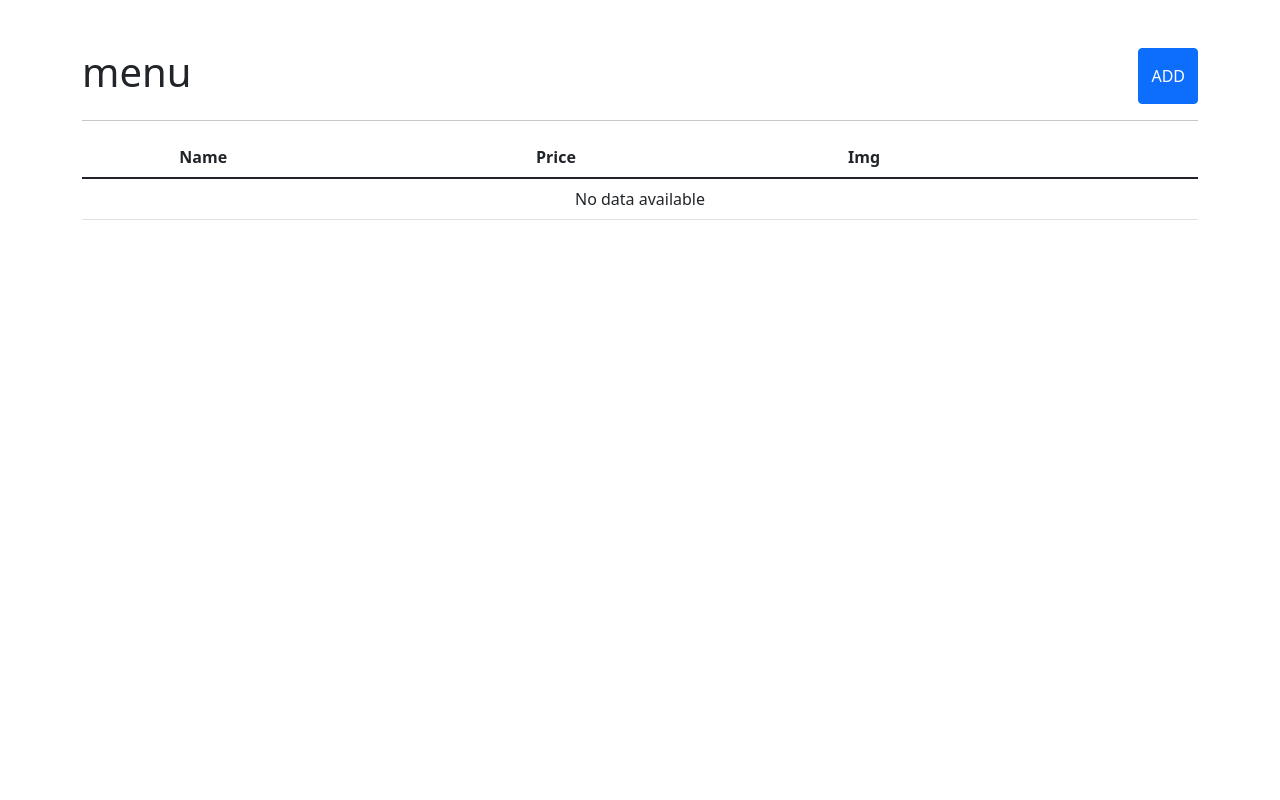
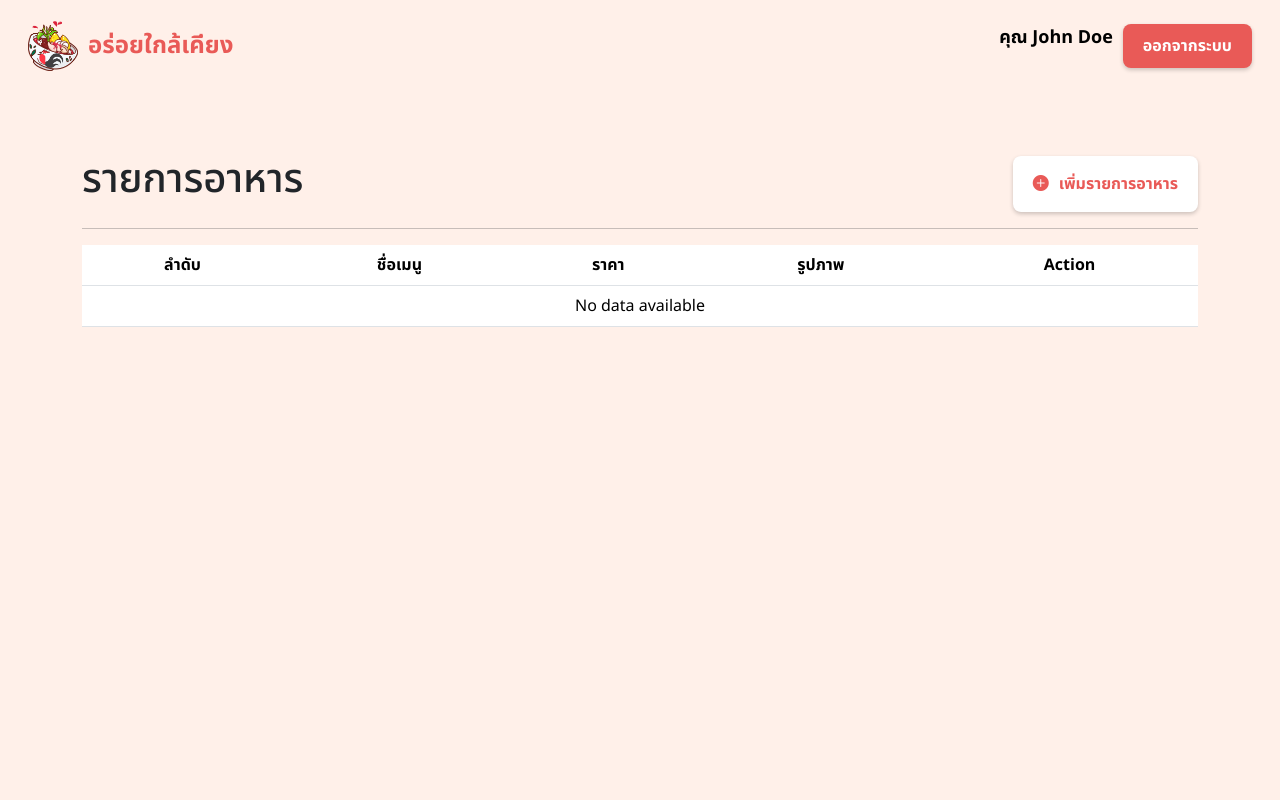
Before and after one commit to Phirakan/Food_Restaurant, a PHP site: page /Page/menu.php in a window 1280 px wide. Run offline with PHP 8.4, Linux system fonts and the light colour scheme; data that the repository does not hold is empty.

Commit message:
feat(menu) : redesign menu

```diff
--- a/Page/menu.php
+++ b/Page/menu.php
@@ -12,51 +12,88 @@
         $_SESSION['success'] = "Data has been deleted succesfully";
         header("refresh:1; url=menu.php");
     }
-
 }
 
 ?>
 
 <!DOCTYPE html>
 <html lang="en">
+
 <head>
     <meta charset="UTF-8">
     <meta name="viewport" content="width=device-width, initial-scale=1.0">
-  <title>menu</title>
+    <title>รายการอาหาร</title>
 
-  <link href="https://cdn.jsdelivr.net/npm/bootstrap@5.1.3/dist/css/bootstrap.min.css" rel="stylesheet" integrity="sha384-1BmE4kWBq78iYhFldvKuhfTAU6auU8tT94WrHftjDbrCEXSU1oBoqyl2QvZ6jIW3" crossorigin="anonymous">
+    <!-- Bootstrap -->
+    <link href="https://cdn.jsdelivr.net/npm/bootstrap@5.3.1/dist/css/bootstrap.min.css" rel="stylesheet"
+        integrity="sha384-4bw+/aepP/YC94hEpVNVgiZdgIC5+VKNBQNGCHeKRQN+PtmoHDEXuppvnDJzQIu9" crossorigin="anonymous" />
+    <!-- CSS -->
+    <link rel="stylesheet" href="../css/index.css" />
+    <link rel="stylesheet" href="../css/menu.css" />
+    <link rel="stylesheet" href="https://cdn.jsdelivr.net/npm/bootstrap-icons@1.10.5/font/bootstrap-icons.css" />
 </head>
+
 <body>
+ <!-- Navbar -->
+ <nav class="navbar navbar-expand-md navbarcustom">
+        <div class="container-fluid">
+          <a class="navbar-brand" href="index.php">
+            <img src="../assets/logo.png" alt="Logo" width="50" height="50" class="d-inline-block align-text-top" />
+            <span class="textbrand">อร่อยใกล้เคียง</span>
+          </a>
+
+          <!-- Add the hamburger menu button -->
+          <button class="navbar-toggler" type="button" data-bs-toggle="collapse" data-bs-target="#navbarNav" aria-controls="navbarNav" aria-expanded="false" aria-label="Toggle navigation">
+            <span class="navbar-toggler-icon"></span>
+          </button>
+
+          <!-- Menu Right side -->
+          <div class="collapse navbar-collapse justify-content-end" id="navbarNav">
+            <ul class="navbar-nav menunavbar">
+            <li class="nav-item">
+                <p class="text-username">คุณ John Doe</p>
+              </li>
+              <li class="nav-item">
+                <a href="page/order-menu.php" class="btn btn-order-atnav">ออกจากระบบ</a>
+              </li>
+
+            </ul>
+          </div>
+        </div>
+      </nav>
+
+    <!-- Navbar -->
 
 
+    <div class="container-fluid menu-box">
         <div class="modal fade" id="foodmodal" tabindex="-1" aria-labelledby="exampleModalLabel" aria-hidden="true">
             <div class="modal-dialog">
                 <div class="modal-content">
                     <div class="modal-header">
-            <h5 class="modal-title" id="exampleModalLabel">Add menu</h5>
+                        <h5 class="modal-title" id="exampleModalLabel">เพิ่มรายการอาหาร</h5>
                         <button type="button" class="btn-close" data-bs-dismiss="modal" aria-label="Close"></button>
                     </div>
 
                     <div class="modal-body">
                         <form action="../service/insert.php" method="post" enctype="multipart/form-data">
                             <div class="mb-3">
-                    <label for="foodname" class="col-form-label"> Name:</label>
+                                <label for="foodname" class="col-form-label">ชื่อเมนู:</label>
                                 <input type="text" required class="form-control" name="foodname">
                             </div>
                             <div class="mb-3">
-                    <label for="price" class="col-form-label">Price:</label>
+                                <label for="price" class="col-form-label">ราคา:</label>
                                 <input type="text" required class="form-control" name="price">
                             </div>
 
                             <div class="mb-3">
-                    <label for="img" class="col-form-label">Image:</label>
+                                <label for="img" class="col-form-label">รูปภาพ:</label>
                                 <input type="file" required class="form-control" id="imgInput" name="img">
                                 <img loading="lazy" width="100%" id="previewImg" alt="">
                             </div>
 
                             <div class="modal-footer">
-                    <button type="button" class="btn btn-secondary" data-bs-dismiss="modal">Close</button>
-                    <button type="submit" name="submit" class="btn btn-success">Submit</button>
+                                <button type="button" class="btn btn-secondary" data-bs-dismiss="modal">ปิด</button>
+                                <button type="submit" name="submit" class="btn btn-success">ยืนยัน</button>
                             </div>
                         </form>
                     </div>
@@ -69,22 +106,23 @@
         <div class="container mt-5">
             <div class="row">
                 <div class="col-md-6">
-        <h1>menu</h1>
+                    <h1>รายการอาหาร</h1>
                 </div>
                 <div class="col-md-6 d-flex justify-content-end">
-        <button type="button" class="btn btn-primary" data-bs-toggle="modal" data-bs-target="#foodmodal">ADD</button>
+                    <button type="button" class="btn btn-add-menu" data-bs-toggle="modal"
+                        data-bs-target="#foodmodal"><i class="bi bi-plus-circle-fill"></i>เพิ่มรายการอาหาร</button>
                 </div>
             </div>
             <hr>
-      <?php if (isset($_SEESION['success']))  {?>
-        <div class="alert alert-success" >
+            <?php if (isset($_SEESION['success'])) { ?>
+                <div class="alert alert-success">
                     <?php
                     echo $_SEESION['success'];
                     unset($_SEESION['success']);
                     ?>
                 <?php } ?>
-        <?php if (isset($_SEESION['error']))  {?>
-        <div class="alert alert-danger" >
+                <?php if (isset($_SEESION['error'])) { ?>
+                    <div class="alert alert-danger">
                         <?php
                         echo $_SEESION['error'];
                         unset($_SEESION['error']);
@@ -93,13 +131,13 @@
 
                     <!-- ตาราง -->
                     <table class="table">
-            <thead>
+                        <thead class="table-header">
                             <tr>
-                    <th scope="col"></th>
-                    <th scope="col">Name</th>
-                    <th scope="col">Price</th>
-                    <th scope="col">Img</th>
-                    <th scope="col"></th>
+                                <th scope="col">ลำดับ</th>
+                                <th scope="col">ชื่อเมนู</th>
+                                <th scope="col">ราคา</th>
+                                <th scope="col">รูปภาพ</th>
+                                <th scope="col">Action</th>
                             </tr>
                         </thead>
                         <tbody>
@@ -111,25 +149,38 @@
                             if (!$food) {
                                 echo "<p><td colspan='6' class='text-center'>No data available</td></p>";
                             } else {
-                    foreach($food as $food)  {
+                                foreach ($food as $food) {
                                     ?>
                                     <tr>
-                        <th scope="row"><?php echo $food['ID']; ?></th>
-                        <td><?php echo $food['foodname']; ?></td>
-                        <td><?php echo $food['price']; ?></td>
+                                        <th scope="row">
+                                            <?php echo $food['ID']; ?>
+                                        </th>
+                                        <td>
+                                            <?php echo $food['foodname']; ?>
+                                        </td>
+                                        <td>
+                                            <?php echo $food['price']; ?>
+                                        </td>
 
-                        <td width="250px"><img class="rounded" width="100%" src="../upload/<?php echo $food['img']; ?>" alt=""></td>
-                        <td>
-                            <a href="../Page/edit_menu.php?id=<?php echo $food['ID']; ?>" class="btn btn-warning">Edit</a>
-                            <a onclick="return confirm('Are you sure you want to delete?');" href="?delete=<?php echo $food['ID']; ?>" class="btn btn-danger">Delete</a>
+                                        <td width="250px"><img class="rounded" width="100%"
+                                                src="../upload/<?php echo $food['img']; ?>" alt=""></td>
+                                        <td class="action-btn-layout column">
+                                            <a href="../Page/edit_menu.php?id=<?php echo $food['ID']; ?>"
+                                                class="btn btn-edit">แก้ไข</a>
+                                            <a onclick="return confirm('Are you sure you want to delete?');"
+                                                href="?delete=<?php echo $food['ID']; ?>" class="btn btn-delete">ลบ</a>
                                         </td>
                                     </tr>
-                <?php }  } ?>
+                                <?php }
+                            } ?>
                         </tbody>
                     </table>
                 </div>
+            </div>
 
-<script src="https://cdn.jsdelivr.net/npm/bootstrap@5.1.3/dist/js/bootstrap.bundle.min.js" integrity="sha384-ka7Sk0Gln4gmtz2MlQnikT1wXgYsOg+OMhuP+IlRH9sENBO0LRn5q+8nbTov4+1p" crossorigin="anonymous"></script>
+            <script src="https://cdn.jsdelivr.net/npm/bootstrap@5.1.3/dist/js/bootstrap.bundle.min.js"
+                integrity="sha384-ka7Sk0Gln4gmtz2MlQnikT1wXgYsOg+OMhuP+IlRH9sENBO0LRn5q+8nbTov4+1p"
+                crossorigin="anonymous"></script>
             <script>
                 let imgInput = document.getElementById('imgInput');
                 let previewImg = document.getElementById('previewImg');
@@ -140,7 +191,7 @@
                         previewImg.src = URL.createObjectURL(file)
                     }
                 }
-
             </script>
 </body>
+
 </html>
--- a/css/menu.css
+++ b/css/menu.css
@@ -1,130 +1,112 @@
-body {
-    margin: 0;
-    padding: 0;
-    font-family: Arial, sans-serif;
-    background-color:  rgba(253, 181, 181, 0.747);
+.menu-box {
+  width: 100%;
+  min-height: fit-content;
+  display: flex;
+  flex-direction: column;
+  /* background-color: #FFFFFF; */
+  border-radius: 8px;
+  /* box-shadow: 0px 1px 2px rgba(0, 0, 0, 0.2); */
+  justify-content: space-between;
+  /* Responsive Mobile */
+  @media (max-width: 768px) {
+    padding: 10px;
+    width: fit-content;
+  }
 }
 
-  .restaurant-details {
-    display: flex;
-    justify-content: space-between;
-    align-items: center;
-    padding: 20px;
-    margin-top: 10px;
-    background-color: #ffffffc7;
-    box-shadow: 0 0 10px rgba(0, 0, 0, 0.1);
-    border-radius: 10%;
+.action-btn-layout{
+  gap: 10px;
 }
 
-  .left-section {
-    flex: 1;
-    padding-right: 20px;
+/* Text */
+.text-username {
+  font-size: 18px;
+  font-weight: bold;
+  color: #000000;
+  margin-bottom: 10px;
+  justify-content: center;
+  align-items: center;
+  /* margin-top: 10px; */
 }
 
-  .left-section img {
-    max-width: 100%;
+/* Button */
+.btn-add-menu {
+  background-color: #ffffff;
+  color: #e95a57;
+  border: none;
+  border-radius: 8px;
+  padding: 10px 20px;
+  font-size: 16px;
+  font-weight: bold;
+  cursor: pointer;
+  transition: background-color 0.3s, box-shadow 0.3s, transform 0.3s, color 0.3s;
+  box-shadow: 0px 2px 4px rgba(0, 0, 0, 0.2);
+  align-items: center;
+  justify-content: center;
+  display: flex;
+  gap: 10px;
 }
 
-  .center-section {
-    flex: 2;
+.btn-add-menu:hover {
+  background-color: #e95a57;
+  color: #ffffff;
+  box-shadow: 0px 4px 6px rgba(0, 0, 0, 0.2);
 }
 
-  .center-section h1 {
-    margin-top: 0;
+/* Button Edit not use same design*/
+.btn-edit {
+  background-color: #FDCC63;
+  color: black;
+  border: none;
+  border-radius: 8px;
+  padding: 10px 20px;
+  font-size: 16px;
+  font-weight: bold;
+  cursor: pointer;
+  transition: background-color 0.3s, box-shadow 0.3s, transform 0.3s, color 0.3s;
+  box-shadow: 0px 2px 4px rgba(0, 0, 0, 0.2);
+  align-items: center;
+  justify-content: center;
+  gap: 10px;
+  width: fit-content;
 }
 
-  .detail {
-    margin-bottom: 15px;
+.btn-edit:hover {
+  background-color: #FDCC63;
+  color: black;
+  box-shadow: 0px 4px 6px rgba(0, 0, 0, 0.2);
 }
 
-  .right-section {
-    flex: 1;
-    text-align: right;
+.btn-delete{
+  background-color: #E95A57;
+  color: #FFFFFF;
+  border: none;
+  border-radius: 8px;
+  padding: 10px 20px;
+  font-size: 16px;
+  font-weight: bold;
+  cursor: pointer;
+  transition: background-color 0.3s, box-shadow 0.3s, transform 0.3s, color 0.3s;
+  box-shadow: 0px 2px 4px rgba(0, 0, 0, 0.2);
+  align-items: center;
+  justify-content: center;
+  gap: 10px;
+  width: fit-content;
 }
 
-  .add-button {
-    padding: 10px 20px;
-    background-color: #007bff;
-    color: #fff;
-    border: none;
-    border-radius: 5px;
-    cursor: pointer;
+.btn-delete:hover {
+  background-color: #D44442;
+  color: #FFFFFF;
+  box-shadow: 0px 4px 6px rgba(0, 0, 0, 0.2);
 }
 
-  .add-button:hover {
-    background-color: #0056b3;
-  }
-  .food-list {
-    display: flex;
-    flex-direction: column;
-    align-items: center;
-    padding: 20px;
-  }
-
-  .food-item {
-    display: flex;
-    justify-content: space-between;
-    align-items: center;
-    width: 80%;
-    padding: 10px;
-    background-color: #ff0000;
-    box-shadow: 0 0 10px rgba(0, 0, 0, 0.1);
-    margin-bottom: 10px;
-
-  }
-
-  .food-item h2 {
-    margin: 0;
-  }
-
-  .delete-button,
-  .confirm-button {
-    padding: 8px 15px;
-    border: none;
-    border-radius: 5px;
-    cursor: pointer;
-  }
-
-  .delete-button {
-    background-color: #ffffff;
-    color: #000000;
-  }
-
-  .confirm-button {
-    background-color: #007bff;
-    color: #000000;
-    font-weight: bold;
-    font-size: 13.3px; /* ปรับขนาดตามความต้องการ */
-  }
-
-  .confirm-button:hover {
-    background-color: #0056b3;
-  }
-  .quantity {
-    display: flex;
-    align-items: center;
-    margin-top: 10px;
-  }
-
-  .plus-button,
-  .minus-button {
-    font-size: 16px;
-    padding: 5px 10px;
-    border: none;
-    background-color: #007bff;
-    color: white;
-    cursor: pointer;
+/* Table */
+.table {
   border-radius: 8px;
 }
 
-  .p {
-    margin: 0 10px;
-    padding: 10px;
+.table-header {
+  background-color: #f2f2f2;
+  border-radius: 8px;
+  text-align: center;
 }
-
-
-  @media (max-width: 768px) {
-    .login-box {
-      width: 80%;
-    }
-  }
```
Lines whose indentation alone changed are shown as unchanged.
